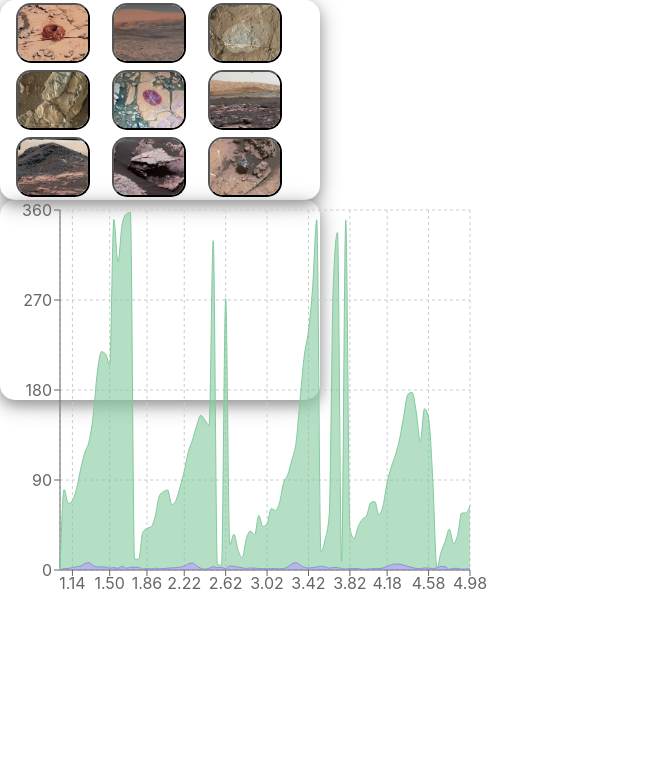
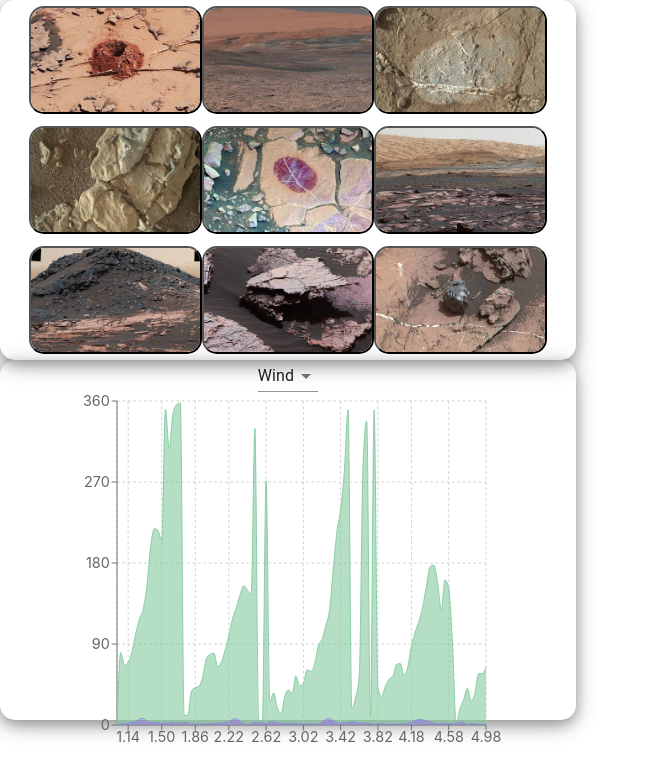
Before and after one commit to Darking360/mars-control, a React (Create React App) app: page / in a window 1280 px wide. Shown: the top 780 px of the page, without its empty margins (0-650 px from the left). Built offline with nearby package versions, Linux system fonts and the light colour scheme; the HTML template or start-up script is replaced by a standard one.

Commit message:
Toggle between wind and temperature

```diff
--- a/package.json
+++ b/package.json
@@ -3,6 +3,8 @@
   "version": "0.1.0",
   "private": true,
   "dependencies": {
+    "@material-ui/core": "^4.9.12",
+    "@material-ui/icons": "^4.9.1",
     "@testing-library/jest-dom": "^4.2.4",
     "@testing-library/react": "^9.3.2",
     "@testing-library/user-event": "^7.1.2",
--- a/src/components/Layout.js
+++ b/src/components/Layout.js
@@ -53,8 +53,10 @@ export const AnimatedSolarContainer = (props) => {
   const { active, expanded } = props;
   const getStyles = () => {
     return expanded
-      ? { ...expandedStyles, width: props.customWidth }
+      ? { ...expandedStyles, width: props.customWidth || "100%" }
       : active
+      ? offMinified
+      : props.customWidth
       ? offMinified
       : minifiedStyles;
   };
@@ -83,8 +85,8 @@ export const AnimatedHalfContainer = styled(AnimatedSolarContainer)`
 `;
 
 export const ComponentContainer = styled.div`
-  width: 25vw;
-  height: 25vh;
+  width: 45vw;
+  height: 45vh;
   border-radius: 15px;
   box-shadow: 0 5px 22px rgba(0, 0, 0, 0.3), 0 5px 12px rgba(0, 0, 0, 0.22);
 `;
@@ -112,3 +114,15 @@ export const VisualRecordsContainer = styled(ComponentContainer)`
   flex-wrap: wrap;
   overflow: hidden;
 `;
+
+// Charts components =========================
+
+export const ChartSection = styled.section`
+  width: 100%;
+  height: 100%;
+  div.recharts-wrapper,
+  svg.recharts-surface {
+    width: 100% !important;
+    height: 100% !important;
+  }
+`;
--- a/src/components/SolarImageRecord.js
+++ b/src/components/SolarImageRecord.js
@@ -19,7 +19,7 @@ const SolarImageRecord = ({
   const solarButtonProps = { active, setActive, expanded, setExpanded, item };
   const animatedContainerProps = { active, expanded };
   return (
-    <FullAnimatedContainer {...animatedContainerProps} customWidth="100%">
+    <FullAnimatedContainer {...animatedContainerProps}>
       <SolarButton {...solarButtonProps}>
         <SolarImage src={imageSrc} alt={detail} />
       </SolarButton>
--- a/src/containers/SolarVikingData.js
+++ b/src/containers/SolarVikingData.js
@@ -1,5 +1,4 @@
 import React, { useEffect, useState } from "react";
-import { ComponentContainer } from "../components/Layout";
 import * as d3 from "d3-fetch";
 import {
   AreaChart,
@@ -9,16 +8,15 @@ import {
   CartesianGrid,
   Tooltip,
 } from "recharts";
+import MenuItem from "@material-ui/core/MenuItem";
+import Select from "@material-ui/core/Select";
+import { ComponentContainer, ChartSection } from "../components/Layout";
 
 const SolarVikingData = () => {
   const [initialData, setInitialData] = useState(null);
   const [data, setData] = useState([]);
   const [heapCount, setHeap] = useState(0);
-
-  console.log("Data ----->");
-  console.log(data);
-
-  // Reading data
+  const [type, setType] = useState(1);
 
   useEffect(() => {
     const fetchData = async () => {
@@ -49,8 +47,63 @@ const SolarVikingData = () => {
     return () => clearInterval(interval);
   });
 
+  const handleVisualizationChange = ({ target: { value } }) => {
+    setType(value);
+  };
+
+  const renderChartData = () => {
+    if (type === 1) {
+      return [
+        <Area
+          type="monotone"
+          dataKey="wind_m_sec"
+          stackId="1"
+          stroke="#8884d8"
+          fill="#8884d8"
+        />,
+        <Area
+          type="monotone"
+          dataKey="wind_deg."
+          stackId="1"
+          stroke="#82ca9d"
+          fill="#82ca9d"
+        />,
+      ];
+    }
+    return [
+      <Area
+        type="monotone"
+        dataKey="pressure_mb"
+        stackId="1"
+        stroke="#8884d8"
+        fill="#8884d8"
+      />,
+      <Area
+        type="monotone"
+        dataKey="temp_F"
+        stackId="1"
+        stroke="#82ca9d"
+        fill="#82ca9d"
+      />,
+      <Area
+        type="monotone"
+        dataKey="temp_C"
+        stackId="1"
+        stroke="#ffc658"
+        fill="#ffc658"
+      />,
+    ];
+  };
+
   return (
     <ComponentContainer>
+      <section>
+        <Select value={type} onChange={handleVisualizationChange}>
+          <MenuItem value={1}>Wind</MenuItem>
+          <MenuItem value={2}>Pressure and Temperature</MenuItem>
+        </Select>
+      </section>
+      <ChartSection>
         <AreaChart
           width={500}
           height={400}
@@ -66,21 +119,9 @@ const SolarVikingData = () => {
           <XAxis dataKey="Sol" />
           <YAxis domain={["auto", "auto"]} />
           <Tooltip />
-        <Area
-          type="monotone"
-          dataKey="wind_m_sec"
-          stackId="1"
-          stroke="#8884d8"
-          fill="#8884d8"
-        />
-        <Area
-          type="monotone"
-          dataKey="wind_deg."
-          stackId="1"
-          stroke="#82ca9d"
-          fill="#82ca9d"
-        />
+          {renderChartData()}
         </AreaChart>
+      </ChartSection>
     </ComponentContainer>
   );
 };
```
Also changed, not shown: 1 other file (tests, documents, lock files or other folders). Lines whose indentation alone changed are shown as unchanged.
